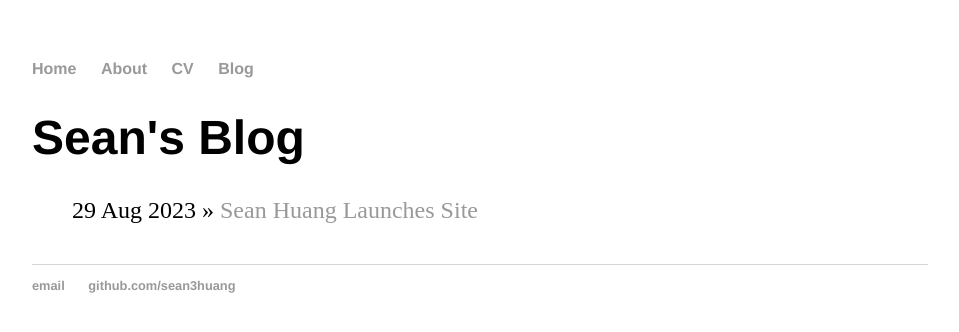
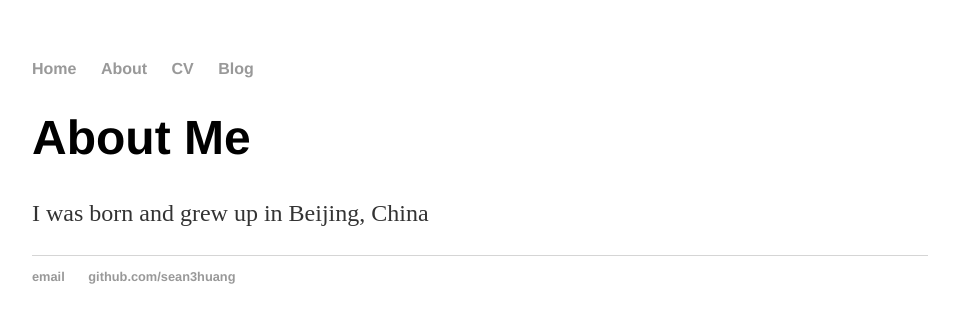
Before and after one commit to sean3huang/sean3huang.github.io, a Jekyll site: the page built from about/index.html, in a window 1280 px wide. Shown: the top 332 px of the page, without its empty margins (160-1119 px from the left). Built offline with Jekyll 4.4.1, drawn with Linux system fonts in a browser that asks for light colours.

Commit message:
Update index.html

```diff
--- a/about/index.html
+++ b/about/index.html
@@ -1,11 +1,8 @@
 ---
 layout: default
-title: Sean's Blog
+title: Introduction
 ---
-	<h1>{{ page.title }}</h1>
-	<ul class="posts">
-
-	  {% for post in site.posts %}
-	    <li><span>{{ post.date | date_to_string }}</span> » <a href="{{ post.url }}" title="{{ post.title }}">{{ post.title }}</a></li>
-	  {% endfor %}
-	</ul>
+<div class="blurb">
+	<h1>About Me</h1>
+	<p>I was born and grew up in Beijing, China</a></p>
+</div><!-- /.blurb -->
```
